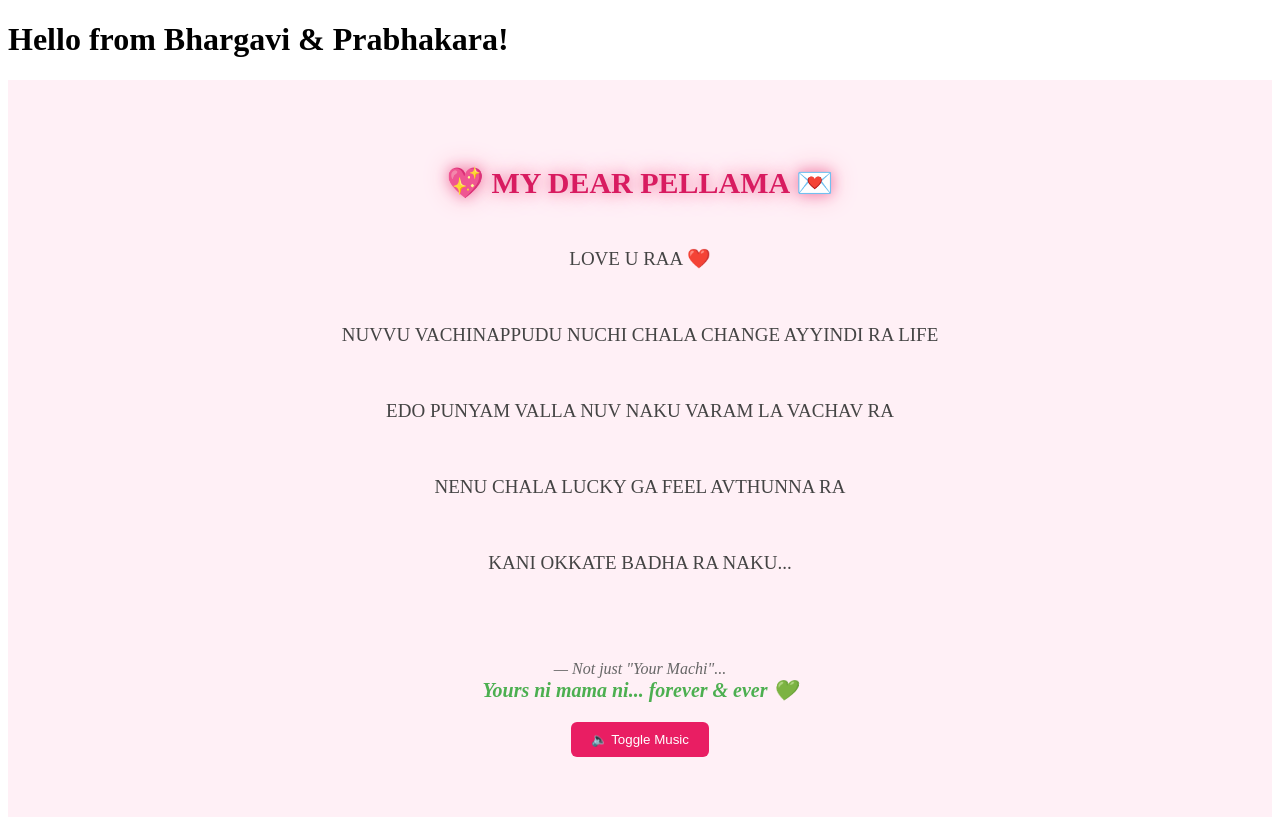
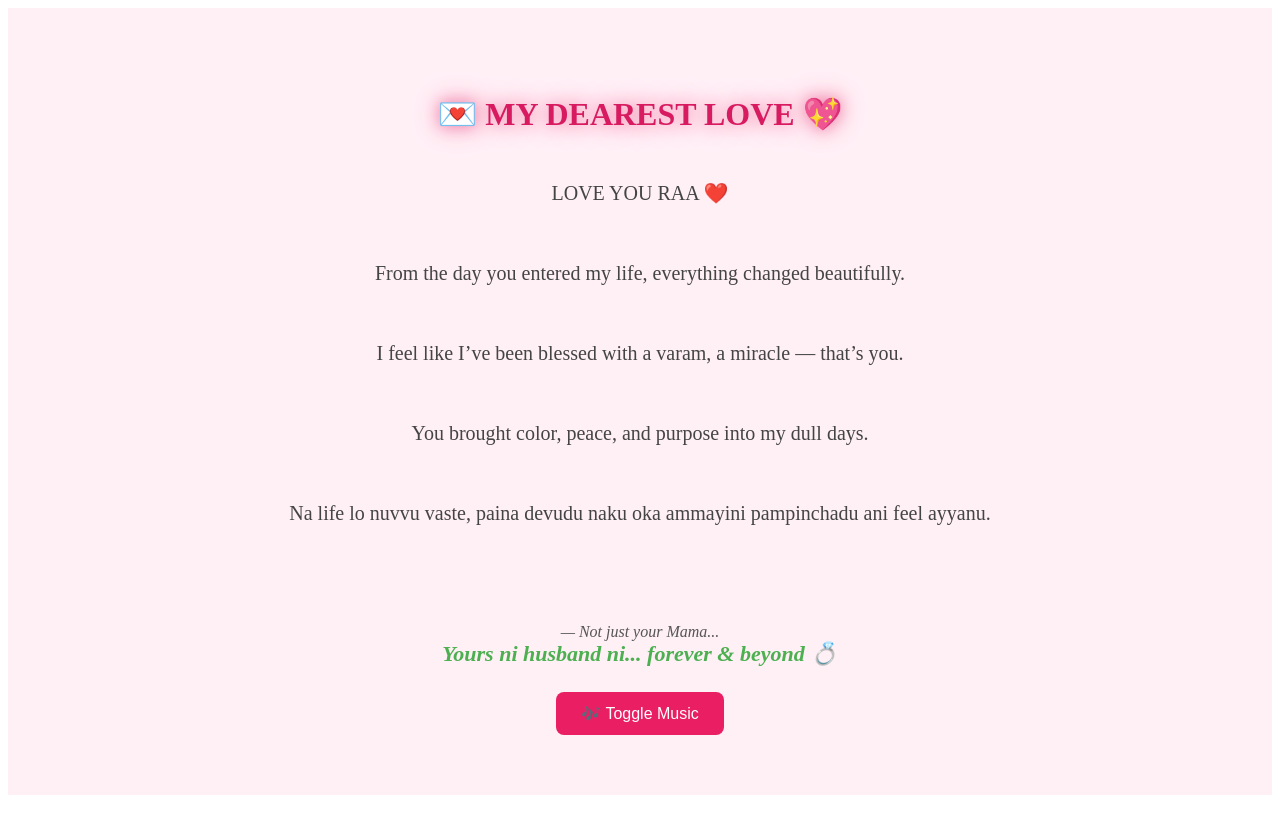
Before and after one commit to Kanusu999/myproject1, a plain HTML site: page index.html in a window 1280 px wide. After the commit the page ends 803 px from the top, so only its background shows below. Drawn offline with Linux system fonts and the light colour scheme.

Commit message:
Kanna 💖

```diff
--- a/index.html
+++ b/index.html
@@ -1,34 +1,25 @@
-<!DOCTYPE html>
-<html>
-<head>
-  <title>My First GitHub Project</title>
-</head>
-<body>
-  <h1>Hello from Bhargavi & Prabhakara!</h1>
-</body>
-</html>
 <!-- 💖 LOVE BLOCK STARTS -->
 <section id="dear-pellama" style="padding: 60px 20px; background: #fff0f6;">
-  <h2 style="text-align: center; font-size: 30px; color: #d81b60; animation: glow 2s infinite alternate;">
-    💖 <span id="typewriter"></span>
+  <h2 style="text-align: center; font-size: 32px; color: #d81b60; animation: glow 2s infinite alternate;">
+    💌 <span id="typewriter"></span>
   </h2>
 
-  <p id="love-message" style="font-size: 19px; max-width: 800px; margin: 40px auto 20px; line-height: 2; color: #444; text-align: center;"></p>
+  <p id="love-message" style="font-size: 20px; max-width: 800px; margin: 40px auto 20px; line-height: 2; color: #444; text-align: center;"></p>
 
-  <p style="text-align:center; font-style: italic; color: #666; margin-top: 40px;">
-    — Not just "Your Machi"...<br>
-    <strong style="color:#4caf50; font-size: 20px;">Yours ni mama ni... forever & ever 💚</strong>
+  <p style="text-align:center; font-style: italic; color: #555; margin-top: 50px;">
+    — Not just your Mama...<br>
+    <strong style="color:#4caf50; font-size: 22px;">Yours ni husband ni... forever & beyond 💍</strong>
   </p>
 
   <!-- Music -->
   <audio id="bgMusic" autoplay loop>
-    <source src="https://cdn.pixabay.com/download/audio/2022/03/10/audio_912b5ed250.mp3?filename=romantic-love-109163.mp3" type="audio/mpeg">
+    <source src="https://cdn.pixabay.com/download/audio/2023/03/06/audio_9cf57a52e6.mp3?filename=romantic-love-background-music-141702.mp3" type="audio/mpeg">
     Your browser does not support the audio tag.
   </audio>
 
-  <div style="text-align:center; margin-top:20px;">
-    <button onclick="toggleMusic()" style="padding:10px 20px; background:#e91e63; color:white; border:none; border-radius:6px; cursor:pointer;">
-      🔈 Toggle Music
+  <div style="text-align:center; margin-top:25px;">
+    <button onclick="toggleMusic()" style="padding:12px 25px; background:#e91e63; color:white; border:none; border-radius:8px; font-size:16px; cursor:pointer;">
+      🎶 Toggle Music
     </button>
   </div>
 </section>
@@ -36,34 +27,32 @@
 <style>
 @keyframes glow {
   from {
-    text-shadow: 0 0 5px #f06292, 0 0 10px #f06292;
+    text-shadow: 0 0 8px #f06292, 0 0 16px #f06292;
   }
   to {
-    text-shadow: 0 0 15px #f48fb1, 0 0 30px #f8bbd0;
+    text-shadow: 0 0 18px #f48fb1, 0 0 32px #f8bbd0;
   }
 }
 </style>
 
 <script>
-const heading = "MY DEAR PELLAMA 💌";
+const heading = "MY DEAREST LOVE 💖";
 let messageLines = [
-  "LOVE U RAA ❤️",
-  "NUVVU VACHINAPPUDU NUCHI CHALA CHANGE AYYINDI RA LIFE",
-  "EDO PUNYAM VALLA NUV NAKU VARAM LA VACHAV RA",
-  "NENU CHALA LUCKY GA FEEL AVTHUNNA RA",
-  "KANI OKKATE BADHA RA NAKU...",
-  "Mi sthayi madhi kadu ra adi.",
-  "Emi teliyakundane natho close ayyav...",
-  "Navalla nuvvu mi vallatho anni matalu padali...",
-  "Ippudu idi antha telisi kuda natho unnav ra...",
-  "Chala goppa manasu ra nidhi 💚",
-  "Nila love care support cheseki navalla kuda avtha ledu ra...",
-  "Main ga nuvvu nanni chala nammuthunnav ra...",
-  "Luv u raaa 💚",
-  "Manam okkati ayyam...",
-  "Mana life lo chala dreams anukunnam ra...",
-  "Avanni jaragali, fullfill avvali ani korukuntunna ra...",
-  "Love u raa forever ❤️"
+  "LOVE YOU RAA ❤️",
+  "From the day you entered my life, everything changed beautifully.",
+  "I feel like I’ve been blessed with a varam, a miracle — that’s you.",
+  "You brought color, peace, and purpose into my dull days.",
+  "Na life lo nuvvu vaste, paina devudu naku oka ammayini pampinchadu ani feel ayyanu.",
+  "But one thing always hurts me...",
+  "I know I’m not of your status or standard…",
+  "Still, without any expectations, you gave me space in your heart.",
+  "You stood by me knowing everything — that’s the most precious part ra.",
+  "Your belief, your care, your love… it’s beyond words.",
+  "Navalla kuda neeku repay cheyaledu ani feel avuthunna ra.",
+  "But from my side, oka promise —",
+  "I will stand by you no matter what, love you no matter when, and hold you forever.",
+  "We became one. And now, I want all our dreams to come true.",
+  "Luv u raaa… not just now — forever & beyond."
 ];
 
 let i = 0, j = 0;
```
